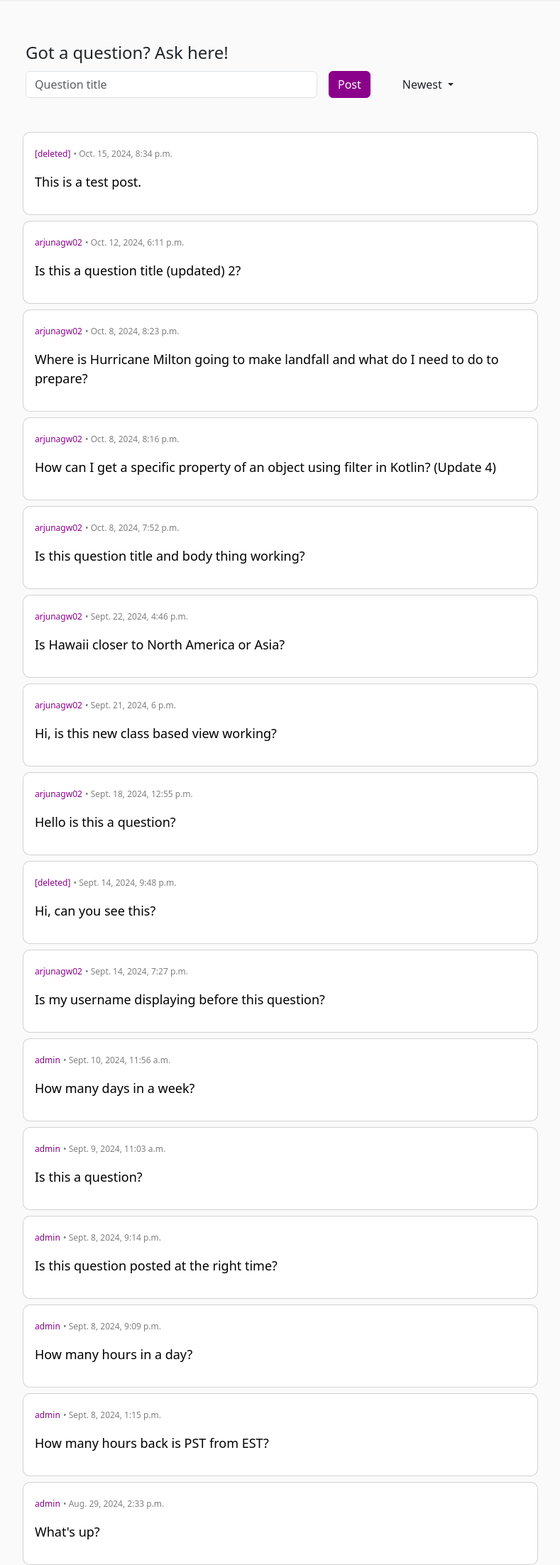
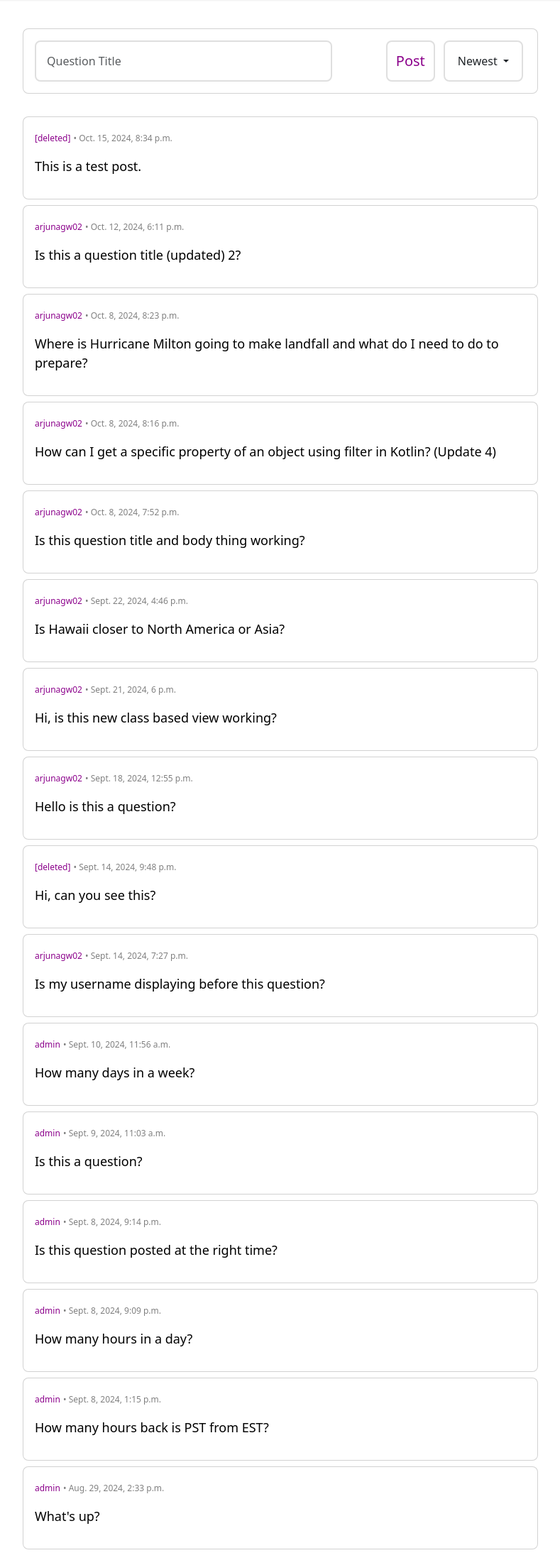
Before and after one commit to aagarwal32/Wisqer-django-website, a Django app: page / in a window 1280 px wide. Shown: the part 56-2261 px from the top of the page at 71% size, without its empty margins (245-1034 px from the left). After the commit the page ends 2239 px from the top, so only its background shows below. Run offline with Django 5.2, Linux system fonts and the light colour scheme; a user stored in the database is signed in; data comes from the database, SQL or seed files in the repository; both versions use the stored data as it was after the commit; some libraries are stand-ins or nearby versions.

Commit message:
multiple UI changes, url encoded question text and  larger inputs and buttons

```diff
--- a/accounts/templates/accounts/account_page.html
+++ b/accounts/templates/accounts/account_page.html
@@ -35,7 +35,7 @@
 <div class="tab-content">
     <div class="tab-pane container active" id="question_list"><br>
         {% for question in user_question_list %}
-        <div class="card card-clickable mt-2" data-url="{% url 'polls:detail' question.id %}"
+        <div class="card card-clickable mt-2" data-url="{% url 'polls:detail' question.id question.question_text|urlencode %}"
         onclick="window.location.href=this.dataset.url">
             <div class="card-body comment py-2">
                 <p class="username-style">
@@ -49,7 +49,7 @@
     </div>
     <div class="tab-pane container fade" id="reply_list"><br>
         {% for reply in user_reply_list %}
-        <div class="card card-clickable mt-2" data-url="{% url 'polls:detail' reply.question.id %}?reply_id={{reply.id}}"
+        <div class="card card-clickable mt-2" data-url="{% url 'polls:detail' reply.question.id reply.question.question_text|urlencode %}?reply_id={{reply.id}}"
         onclick="window.location.href=this.dataset.url">
             <div class="card-body comment py-2">
                 <p class="username-style">
--- a/polls/forms.py
+++ b/polls/forms.py
@@ -11,12 +11,12 @@ class QuestionForm(forms.ModelForm):
         }
         widgets = {
             'question_text': forms.Textarea(attrs={
-                'placeholder':'Question title',
-                'class':'form-control',
+                'placeholder':'Question Title',
+                'class':'form-control autoExpand',
                 'rows':'1'
                 }),
             'question_body': forms.Textarea(attrs={
-                'placeholder':'Question body -- optional',
+                'placeholder':'Body (Optional)',
                 'class':'form-control autoExpand',
                 'rows':'1'
                 })
--- a/polls/static/polls/detail_script.js
+++ b/polls/static/polls/detail_script.js
@@ -9,6 +9,9 @@ document.addEventListener('DOMContentLoaded', function () {
 
     textareas.forEach(function (textarea) {
         autoResizeTextarea(textarea); // initial resize
+        textarea.addEventListener('click', function () {
+            autoResizeTextarea(textarea);
+        });
         textarea.addEventListener('input', function () {
             autoResizeTextarea(textarea);
         });
--- a/polls/static/polls/style.css
+++ b/polls/static/polls/style.css
@@ -1,7 +1,8 @@
 body {
-    background-color: rgb(250, 250, 250);
+    background-color: rgb(255, 255, 255);
 }
 
+/* NAVBAR */
 .navbar-custom {
     background-color: rgb(255, 255, 255);
     box-shadow: 0 2px 5px -5px gray;
@@ -34,9 +35,17 @@ body {
 
 
 .nav-tabs .nav-item.show .nav-link, .nav-tabs .nav-link.active {
-    color: #495057;
-    background-color: rgb(250, 250, 250) !important;
+    color: darkmagenta !important;
+    background-color: white !important;
     border-color: #dee2e6 #dee2e6 rgb(250, 250, 250) !important;
+}
+
+.nav-link {
+   color: #495057;
+}
+
+.nav-link:hover {
+    color: darkmagenta;
 }
 
 .logo {
@@ -44,7 +53,7 @@ body {
 }
 
 
-
+/* MAIN PAGE CONTAINERS*/
 .base-page {
     display: flex;
     align-items: center;
@@ -52,13 +61,13 @@ body {
 }
 
 .base-page .center-content {
-    width: 80%;
+    width: 95%;
     min-width: 300px;
     max-width: 750px;
 }
 
 .base-page .center-content-auth {
-    width: 80%;
+    width: 95%;
     min-width: 300px;
     max-width: 400px;
 }
@@ -98,13 +107,65 @@ body {
     background-color: rgb(245, 245, 245);
     font-size: medium;
     padding: 24px;
-    border-radius: 10px;
+    border-radius: 0.50rem;
     overflow-wrap: break-word;  /* Ensures long words break within the container */
     word-wrap: break-word;      /* For older browser support */
     white-space: pre-wrap;      /* Maintains line breaks */
     max-width: 100%;
 }
 
+
+/* QUESTION/REPLY FORMS AND INPUTS*/
+.question-form-custom {
+    border-radius: .50rem;
+    border-color: white;
+}
+
+.question-inputs-border input,
+.question-inputs-border textarea {
+    border: none;
+    outline: none;
+    padding: 10px;
+    width: 100%;
+    box-shadow: none;
+}
+
+/* Add custom border when the parent div is focused */
+.question-inputs-border {
+    border: 2px solid rgba(0, 0, 0, .125); /* Default border */
+    border-radius: .50rem; /* Optional: Rounded corners */
+    padding: 5px; /* Adjust padding for overall space */
+    transition: border-color 0.3s ease; /* Smooth transition */
+}
+
+/* Highlight border on focus */
+.question-inputs-border:focus-within, .question-inputs-border:hover {
+    border-color: darkmagenta; /* Blue border on focus */
+}
+
+.sorting-options {
+    border: 2px solid rgba(0, 0, 0, .125); /* Default border */
+    border-radius: .50rem; /* Optional: Rounded corners */
+    padding: 5px; /* Adjust padding for overall space */
+    transition: border-color 0.3s ease; /* Smooth transition */
+}
+
+
+/* CUSTOM MODAL */
+.modal-content {
+    border-radius: 1rem;
+}
+
+.modal-body {
+    max-height: calc(100vh - 210px);
+    overflow-y: auto;
+}
+
+.modal-history-question-body {
+    background-color: rgb(245, 245, 245);
+    border-radius: 0.50rem;
+    padding: 18px;
+}
 
 
 .back-link > a{
@@ -130,7 +191,7 @@ body {
 textarea.autoExpand {
     resize: none;
     min-height: 38px;
-    max-height: 300px;
+    max-height: 100px;
 }
 
 textarea {
@@ -146,11 +207,11 @@ textarea {
 }
 
 .card {
-    border-radius: 10px;
+    border-radius: 0.50rem;
 }
 
 .dropdown-menu {
-    border-radius: 10px !important;
+    border-radius: 0.50rem !important;
     box-shadow: 0 3px 10px -5px gray;
 }
 
@@ -166,14 +227,37 @@ textarea {
     margin: 0 !important;
 }
 
+/* CUSTOM BUTTONS */
 .btn-primary {
-    background-color: darkmagenta;
-    border-color: darkmagenta;
+    background-color: white;
+    font-size: 20px;
+    color: darkmagenta;
+    border: 2px solid rgba(0, 0, 0, .125);
+    border-radius: .50rem;
+    padding: 12px;
 }
 
 .btn-primary:hover {
-    background-color: rgb(220, 0, 220);
-    border-color: rgb(220, 0, 220);
+    border-color: darkmagenta;
+    background-color: white;
+    color: darkmagenta;
+    border-radius: 0.50rem;
+}
+
+.btn-secondary {
+    background-color: white;
+    font-size: 20px;
+    color: black;
+    border: 2px solid rgba(0, 0, 0, .125);
+    border-radius: .50rem;
+    padding: 12px;
+}
+
+.btn-secondary:hover {
+    border-color: black;
+    background-color: white;
+    color: black;
+    border-radius: 0.50rem;
 }
 
 .form-control:focus, button:focus{
@@ -207,7 +291,7 @@ textarea {
 }
 
 
-/* PAGINATION */
+/* PAGINATION (NOT CURRENTLY IN USE)*/
 .pagination > li > a
 {
     background-color: white;
--- a/polls/templates/polls/index.html
+++ b/polls/templates/polls/index.html
@@ -5,15 +5,15 @@
 <!--Question Form-->
 <div class="container-fluid mt-7 center-content">
     <div class="row">
-        <div class="col-sm p-3">
-            <div class="d-flex">
+        <div class="col-sm">
+            <div class="card">
+            <div class="d-flex justify-content-between align-items-end card-body comment">
             {% if user.is_authenticated %}
-            <div class="d-inline-block">
+            <div class="left-section">
             <form action="{% url 'polls:create_question' %}"
             method="POST" id="question_form_id" novalidate>
                 {% csrf_token %}
                 <fieldset>
-                <legend>Got a question? Ask here!</legend>
 
                 {% if form.errors %}
                 {% for errors in form.errors.values %}
@@ -23,14 +23,15 @@
                 {% endfor %}
                 {% endif %}
 
-                <div>
+                <div class="question-inputs-border">
                 {{ form.question_text }}
                 <input type="hidden" id="questionTextInputId" value="{{form.question_text.id_for_label}}">
-                </div>
+
 
                     <div class="collapse" id="questionBodyCollapse">
-                    <div class="mt-3">
+                        <div>
                         {{ form.question_body }}
+                        </div>
                     </div>
                 </div>
 
@@ -38,27 +39,29 @@
             </form>
             </div>
 
-            <div class="d-inline-block d-flex align-items-end mx-3">
+            {% else %}
+            <div>To create questions and access other features please
+                <a href="{% url 'accounts:login' %}">login</a>
+                or
+                <a href="{% url 'accounts:register' %}">register</a>
+            </div>
+            {% endif %}
+
+            <div class="right-section d-flex justify-content-end">
+                {% if user.is_authenticated %}
+                <div class="d-flex align-items-center mx-2">
                     <button type="submit" form="question_form_id" class="btn btn-primary">
                         Post
                     </button>
                 </div>
-
-            {% else %}
-            <p>You must
-                <a href="{% url 'accounts:login' %}">login</a>
-                or
-                <a href="{% url 'accounts:register' %}">create an account</a>
-                to create questions.
-            </p>
                 {% endif %}
 
-            <div class="sorting-options d-inline-block d-flex align-items-end mx-3">
+                <div class="sorting-options d-flex align-items-center mx-1">
                     <div class="dropdown">
                         <button type="button" class="btn dropdown-toggle" data-bs-toggle="dropdown">
                             {{current_sort_option|capfirst}}
                         </button>
-                <ul class="dropdown-menu">
+                    <ul class="dropdown-menu mt-3">
                     {% for sorting_option, label in sorting_labels.items %}
                     <li>
                         <a href="?sort_by={{sorting_option}}" class="dropdown-item">
@@ -74,7 +77,8 @@
                     </ul>
                     </div>
                 </div>
-
+            </div>
+        </div>
         </div>
     </div>
     </div>
@@ -86,7 +90,7 @@
         <div class="col-sm">
             {% if latest_question_list %}
             {% for q in latest_question_list %}
-                <div class="card card-clickable mt-2" data-url="{% url 'polls:detail' q.id %}"
+                <div class="card card-clickable mt-2" data-url="{% url 'polls:detail' q.id q.question_text|urlencode %}"
                 onclick="window.location.href=this.dataset.url">
                     <div class="card-body comment">
                         <p class="username-style">
--- a/polls/urls.py
+++ b/polls/urls.py
@@ -15,11 +15,11 @@ urlpatterns = [
     # /polls/
     path("", QuestionListView.as_view(), name="index"),
     path("post/", QuestionCreateView.as_view(), name="create_question"),
-    path("post/<int:question_id>/", QuestionReplyView.as_view(), name="detail"),
-    path("post/<int:pk>/delete/", QuestionDeleteView.as_view(), name="question_delete"),
-    path("post/<int:pk>/update/", QuestionUpdateView.as_view(), name="question_update"),
+    path("post/<int:question_id>/<str:question_text>/", QuestionReplyView.as_view(), name="detail"),
+    path("post/<int:pk>/<str:question_text>/delete/", QuestionDeleteView.as_view(), name="question_delete"),
+    path("post/<int:pk>/<str:question_text>/update/", QuestionUpdateView.as_view(), name="question_update"),
     path("reply/<int:pk>/delete/", ReplyDeleteView.as_view(), name="reply_delete"),
-    path("reply/<int:question_id>/", ReplyCreateView.as_view(), name="create_reply"),
+    path("reply/<int:question_id>/<str:question_text>/", ReplyCreateView.as_view(), name="create_reply"),
     path("post/<int:pk>/results/", views.ResultsView.as_view(), name="results"),
     path("post/<int:question_id>/vote/", views.vote, name="vote"),
 ]
--- a/polls/views.py
+++ b/polls/views.py
@@ -6,6 +6,7 @@ from django.db.models.query import QuerySet
 from django.contrib import messages
 from django.utils import timezone
 from django.db.models import F
+from urllib.parse import urlencode, quote
 from typing import Any
 from reversion.models import Version
 import reversion
@@ -56,9 +57,9 @@ class QuestionCreateView(LoginRequiredMixin, FormView):
             new_question.save()
 
             reversion.set_user(self.request.user)
-
+        encoded_question = quote(new_question.question_text)
         return HttpResponseRedirect(
-            reverse('polls:detail', args=(new_question.id,))
+            reverse('polls:detail', args=(new_question.id, encoded_question,))
         )
 
     def form_invalid(self, form):
@@ -110,7 +111,7 @@ class QuestionDeleteView(LoginRequiredMixin, UserPassesTestMixin, View):
     login_url = reverse_lazy('accounts:login')
     redirect_field_name = 'next'
 
-    def post(self, request, pk):
+    def post(self, request, pk, question_text):
         question = get_object_or_404(Question, pk=pk)
         if question.user != request.user:
             return HttpResponseForbidden("Unable to delete question")
@@ -163,7 +164,8 @@ class ReplyDeleteView(LoginRequiredMixin, UserPassesTestMixin, View):
         if reply.user != request.user:
             return HttpResponseForbidden("Unable to delete reply")
         reply.delete()
-        return HttpResponseRedirect(reverse('polls:detail', args=(question.id,)))
+        encoded_question = quote(question.question_text)
+        return HttpResponseRedirect(reverse('polls:detail', args=(question.id, encoded_question,)))
 
     def test_func(self):
         reply = get_object_or_404(Reply, pk=self.kwargs['pk'])
@@ -177,7 +179,7 @@ class ReplyCreateView(LoginRequiredMixin, FormView):
     redirect_field_name = 'next'
 
     def get_success_url(self):
-        return reverse_lazy('polls:detail', args=(self.kwargs['question_id'],))
+        return reverse_lazy('polls:detail', args=(self.kwargs['question_id'], self.kwargs['question_text'],))
 
     def form_valid(self, form):
         question = get_object_or_404(Question, pk=self.kwargs['question_id'])
```
Also changed, not shown: polls/templates/polls/detail.html (+31 -8 lines), db.sqlite3. Lines whose indentation alone changed are shown as unchanged.
